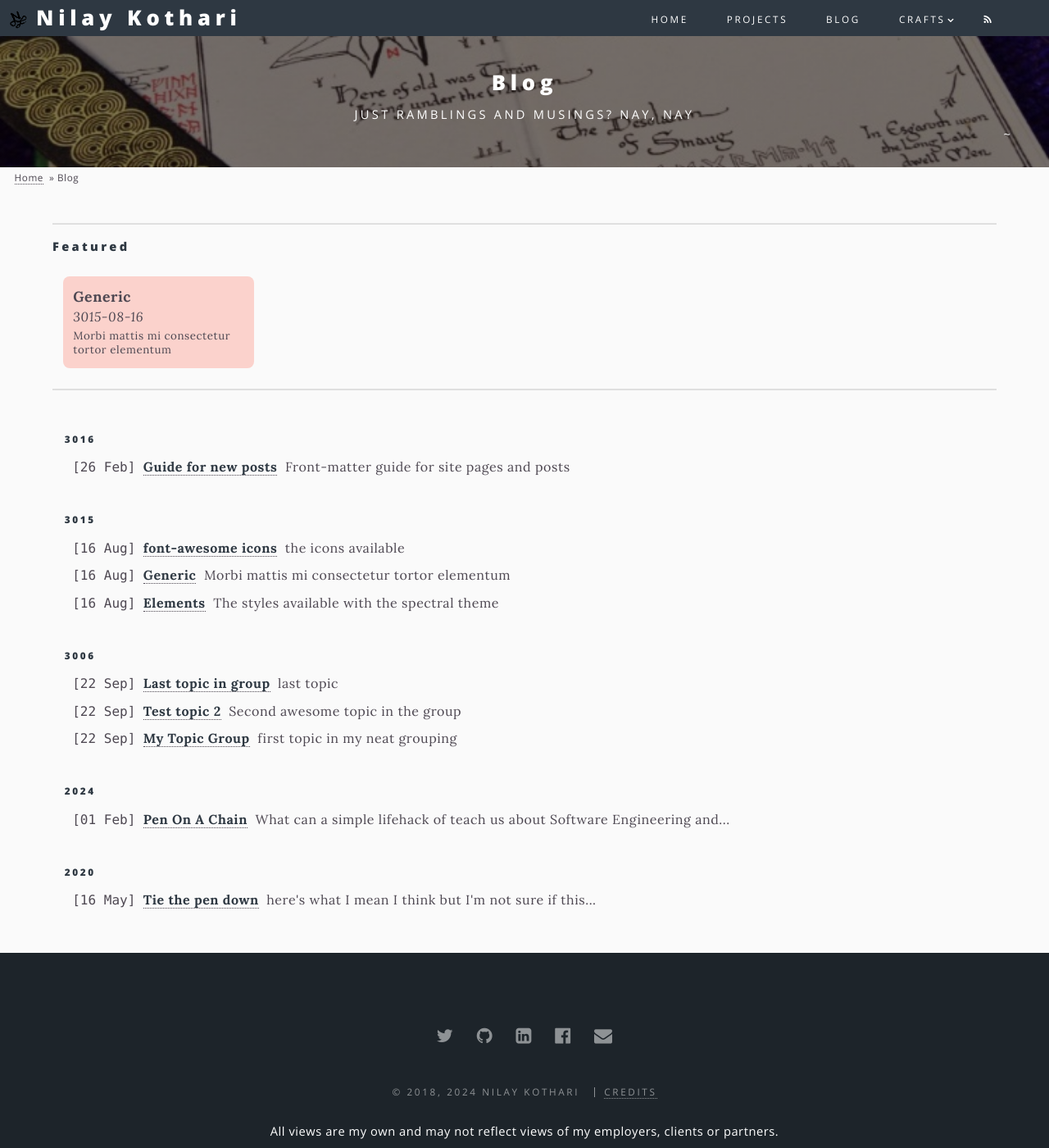
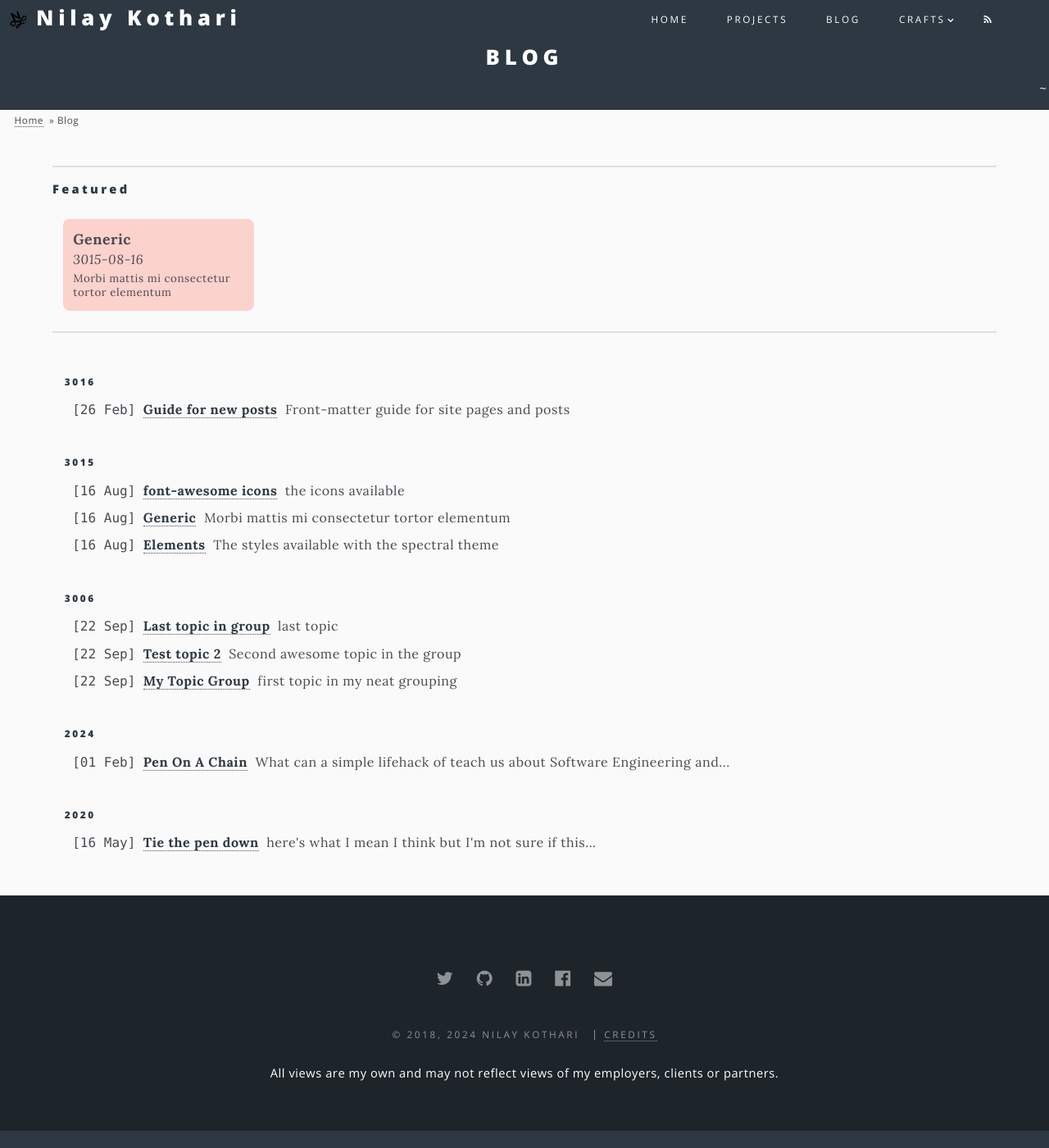
Before and after one commit to nilaymk/nilaymk.github.io, a Jekyll site: the page built from blog/blogs.html, in a window 1280 px wide and 1400 px high. Shown: the whole window at 82% size. Built offline with Jekyll 4.4.1, drawn with Linux system fonts in a browser that asks for light colours.

Commit message:
remove banner image from blog

```diff
--- a/blog/blogs.html
+++ b/blog/blogs.html
@@ -2,9 +2,6 @@
 key: 2
 title: Blog
 permalink: /blog/
-excerpt: Just ramblings and musings? Nay, nay
-image: pic01.jpg
-background-image: pic01.jpg
 layout: page
 ---
 
```
